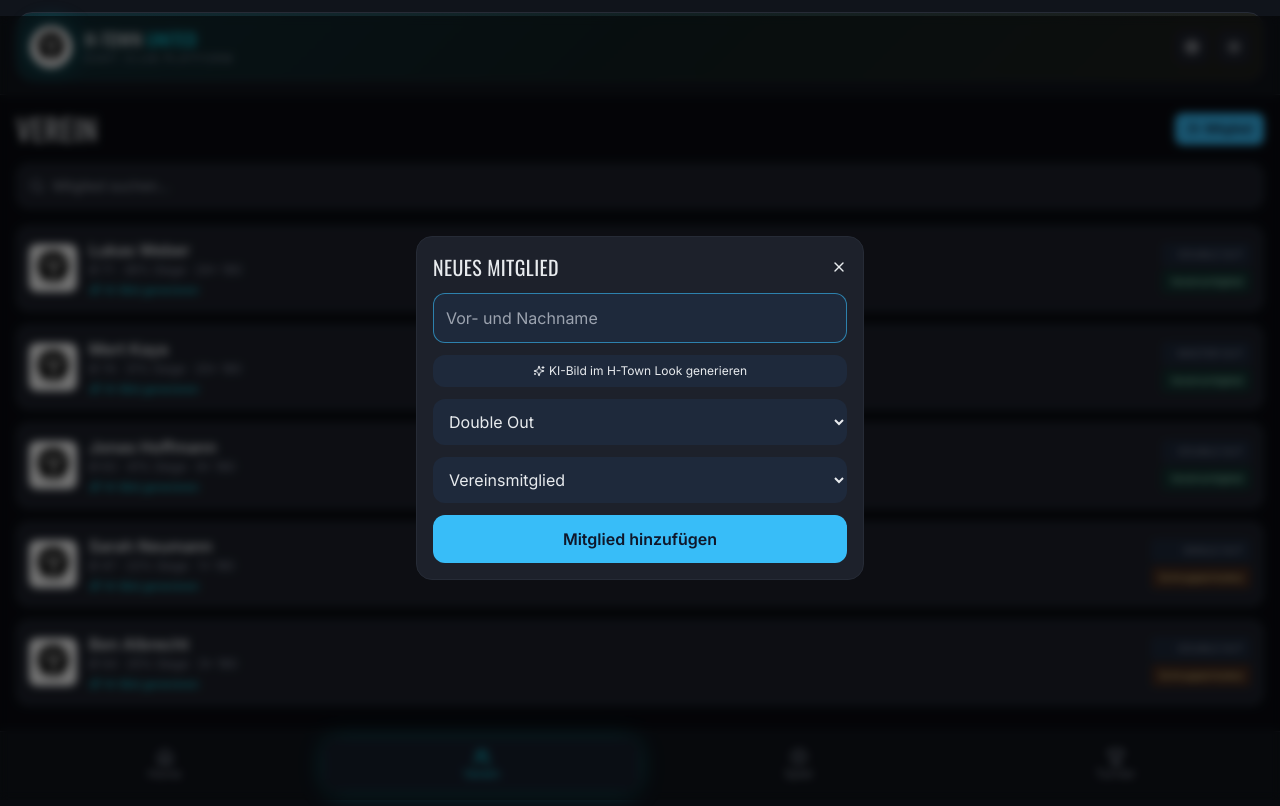
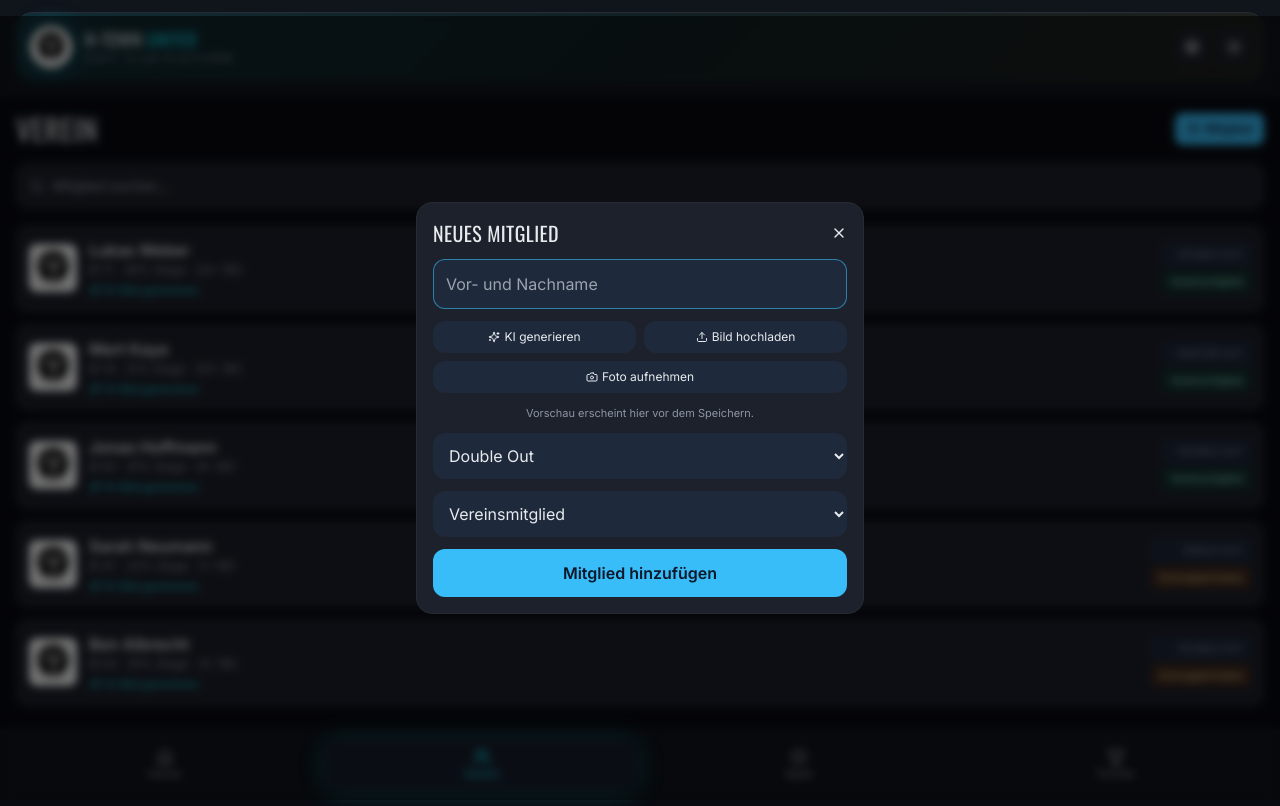
Before and after one commit to Martin-Mue/H-Town-United-Dartsapp-byClawdbot, a React (Vite) app in the folder frontend/: page /players in a window 1280 px wide. Both pictures are taken after a click on the button "Mitglied". Built offline with nearby package versions, Linux system fonts and the light colour scheme.

Commit message:
feat: support upload/camera avatar preview before saving player

```diff
--- a/frontend/src/features/players/PlayersPage.tsx
+++ b/frontend/src/features/players/PlayersPage.tsx
@@ -1,5 +1,5 @@
-import { useMemo, useState } from 'react';
-import { Search, UserPlus, X, Sparkles } from 'lucide-react';
+import { useMemo, useRef, useState } from 'react';
+import { Search, UserPlus, X, Sparkles, Upload, Camera, CameraOff } from 'lucide-react';
 
 type CheckoutMode = 'SINGLE_OUT' | 'DOUBLE_OUT' | 'MASTER_OUT';
 type MembershipStatus = 'CLUB_MEMBER' | 'TRIAL';
@@ -35,6 +35,9 @@ function generateHtownAvatar(displayName: string, seed = 'htown'): string {
 }
 
 export function PlayersPage() {
+  const fileInputRef = useRef<HTMLInputElement | null>(null);
+  const cameraVideoRef = useRef<HTMLVideoElement | null>(null);
+
   const [players, setPlayers] = useState<ManagedPlayer[]>(() => {
     const seedVersion = window.localStorage.getItem(SEED_VERSION_KEY);
     if (seedVersion !== SEED_VERSION) {
@@ -63,6 +66,7 @@ export function PlayersPage() {
   const [modeInput, setModeInput] = useState<CheckoutMode>('DOUBLE_OUT');
   const [statusInput, setStatusInput] = useState<MembershipStatus>('CLUB_MEMBER');
   const [avatarInput, setAvatarInput] = useState('');
+  const [cameraOn, setCameraOn] = useState(false);
 
   const persist = (next: ManagedPlayer[]) => {
     setPlayers(next);
@@ -91,6 +95,7 @@ export function PlayersPage() {
       },
     ]);
 
+    stopCamera();
     setNameInput('');
     setModeInput('DOUBLE_OUT');
     setStatusInput('CLUB_MEMBER');
@@ -106,6 +111,50 @@ export function PlayersPage() {
 
   const generateAvatarForPlayer = (playerId: string, displayName: string) => {
     persist(players.map((p) => (p.id === playerId ? { ...p, avatarUrl: generateHtownAvatar(displayName, playerId) } : p)));
+  };
+
+  const onUploadFile = async (event: React.ChangeEvent<HTMLInputElement>) => {
+    const file = event.target.files?.[0];
+    if (!file) return;
+    const dataUrl = await fileToDataUrl(file);
+    setAvatarInput(dataUrl);
+  };
+
+  const toggleCamera = async () => {
+    if (cameraOn) {
+      stopCamera();
+      return;
+    }
+
+    try {
+      const stream = await navigator.mediaDevices.getUserMedia({ video: { facingMode: 'user' }, audio: false });
+      if (cameraVideoRef.current) {
+        cameraVideoRef.current.srcObject = stream;
+        await cameraVideoRef.current.play();
+      }
+      setCameraOn(true);
+    } catch {
+      setCameraOn(false);
+    }
+  };
+
+  const capturePhoto = () => {
+    if (!cameraVideoRef.current) return;
+    const video = cameraVideoRef.current;
+    const canvas = document.createElement('canvas');
+    canvas.width = video.videoWidth || 512;
+    canvas.height = video.videoHeight || 512;
+    const ctx = canvas.getContext('2d');
+    if (!ctx) return;
+    ctx.drawImage(video, 0, 0, canvas.width, canvas.height);
+    setAvatarInput(canvas.toDataURL('image/jpeg', 0.9));
+  };
+
+  const stopCamera = () => {
+    const stream = cameraVideoRef.current?.srcObject as MediaStream | null;
+    stream?.getTracks().forEach((t) => t.stop());
+    if (cameraVideoRef.current) cameraVideoRef.current.srcObject = null;
+    setCameraOn(false);
   };
 
   return (
@@ -150,16 +199,34 @@ export function PlayersPage() {
           <div className="w-full max-w-md rounded-2xl border soft-border card-bg p-4 space-y-3">
             <div className="flex items-center justify-between">
               <h3 className="text-xl uppercase">Neues Mitglied</h3>
-              <button onClick={() => setShowModal(false)}><X size={16} /></button>
+              <button onClick={() => { stopCamera(); setShowModal(false); }}><X size={16} /></button>
             </div>
 
             <input value={nameInput} onChange={(e) => setNameInput(e.target.value)} placeholder="Vor- und Nachname" className="w-full rounded-xl bg-slate-800 border border-sky-400/60 p-3" />
 
-            <button onClick={generateAvatarForModal} className="w-full rounded-xl bg-slate-800 p-2 text-xs flex items-center justify-center gap-1">
-              <Sparkles size={12} /> KI-Bild im H-Town Look generieren
-            </button>
+            <div className="grid grid-cols-2 gap-2">
+              <button onClick={generateAvatarForModal} className="rounded-xl bg-slate-800 p-2 text-xs flex items-center justify-center gap-1">
+                <Sparkles size={12} /> KI generieren
+              </button>
+              <button onClick={() => fileInputRef.current?.click()} className="rounded-xl bg-slate-800 p-2 text-xs flex items-center justify-center gap-1">
+                <Upload size={12} /> Bild hochladen
+              </button>
+              <button onClick={toggleCamera} className="col-span-2 rounded-xl bg-slate-800 p-2 text-xs flex items-center justify-center gap-1">
+                {cameraOn ? <CameraOff size={12} /> : <Camera size={12} />} {cameraOn ? 'Kamera aus' : 'Foto aufnehmen'}
+              </button>
+            </div>
 
-            {avatarInput && <img src={avatarInput} alt="Avatar preview" className="h-28 w-28 mx-auto rounded-xl object-cover border soft-border" />}
+            <input ref={fileInputRef} type="file" accept="image/*" className="hidden" onChange={onUploadFile} />
+
+            {cameraOn && (
+              <div className="space-y-2">
+                <video ref={cameraVideoRef} className="w-full rounded-xl border soft-border bg-black" muted playsInline />
+                <button onClick={capturePhoto} className="w-full rounded-lg bg-sky-400 text-slate-900 p-2 text-xs font-semibold">Foto als Vorschau übernehmen</button>
+              </div>
+            )}
+
+            {avatarInput && <img src={avatarInput} alt="Avatar preview" className="h-32 w-32 mx-auto rounded-xl object-cover border soft-border" />}
+            {!avatarInput && <p className="text-[11px] muted-text text-center">Vorschau erscheint hier vor dem Speichern.</p>}
 
             <select value={modeInput} onChange={(e) => setModeInput(e.target.value as CheckoutMode)} className="w-full rounded-xl bg-slate-800 p-3">
               <option value="SINGLE_OUT">Single Out</option>
@@ -179,3 +246,12 @@ export function PlayersPage() {
     </section>
   );
 }
+
+async function fileToDataUrl(file: File): Promise<string> {
+  return new Promise((resolve, reject) => {
+    const reader = new FileReader();
+    reader.onload = () => resolve(String(reader.result ?? ''));
+    reader.onerror = reject;
+    reader.readAsDataURL(file);
+  });
+}
```
